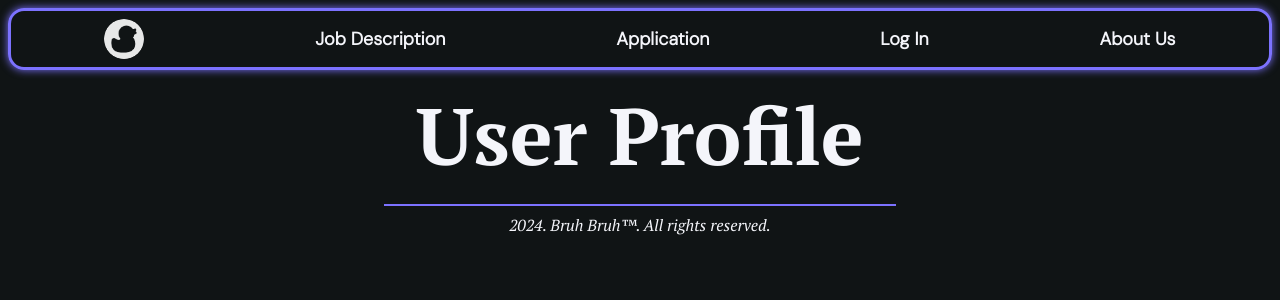
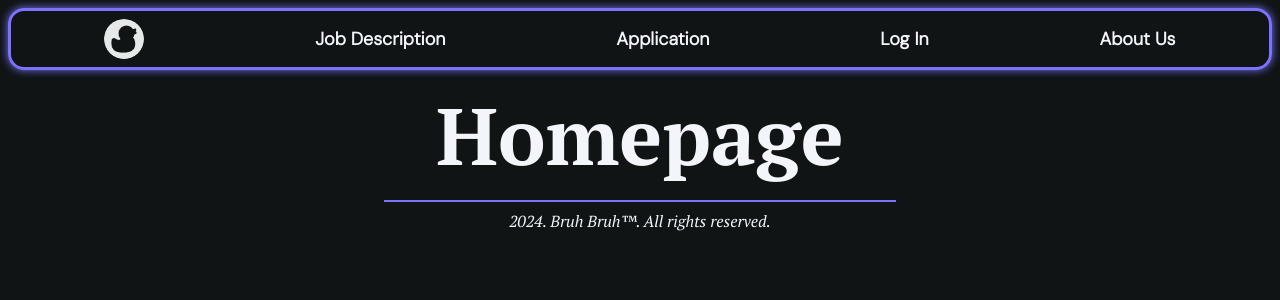
Before and after one commit to MartelleV/JobTestApplication, a PHP site: page / in a window 1280 px wide. Shown: the top 300 px of the page. Run offline with PHP 8.4, Linux system fonts and the light colour scheme.

Commit message:
Delete 2 unused images and fix index.php

```diff
--- a/FrontEnd/index.php
+++ b/FrontEnd/index.php
@@ -1,24 +1,20 @@
 <!DOCTYPE html>
 <html lang="en">
-  <head>
-    <?php
-        $title = "Homepage";
-        require_once "header.inc"
-    ?>
+    <head>
+        <?php
+            $title = "Homepage";
+            require_once "header.inc"
+        ?>
+    </head>
 
     <body>
         <?php require_once "navbar.inc"?>
 
         <header>
-            <h1>User Profile</h1>
+            <h1>Homepage</h1>
         </header>
 
-        <main id="container">
-            <article>
-                <p>
-
-                </p>
-            </article>
+        <main>
         </main>
 
         <?php require_once "footer.inc"?>
```
